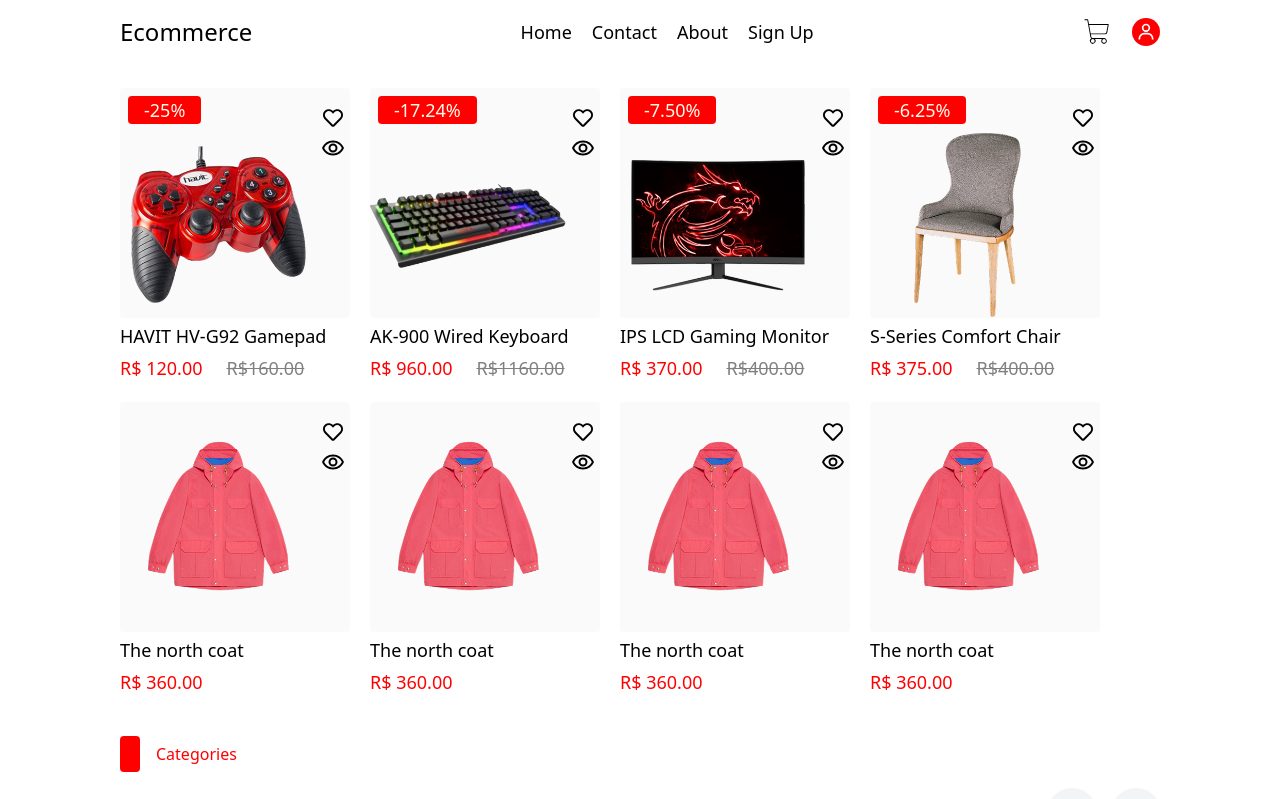
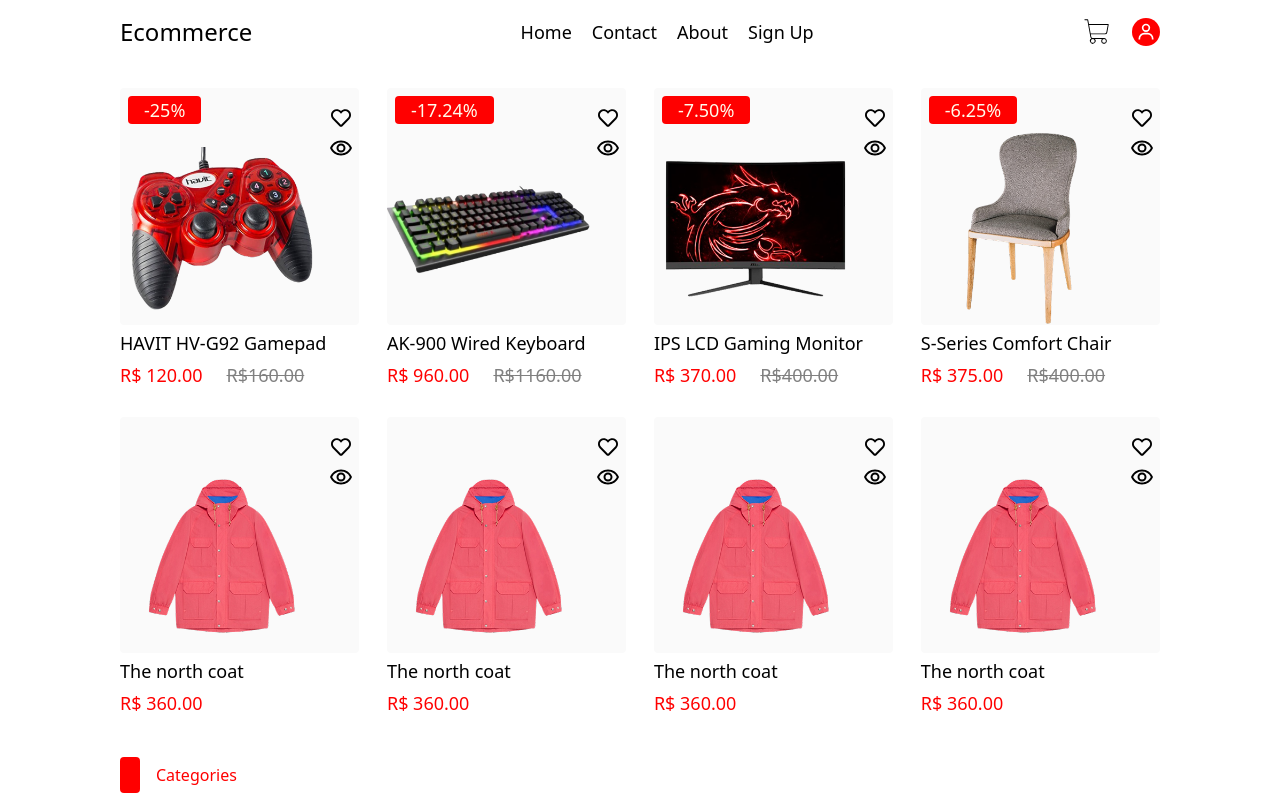
Before and after one commit to bunhakgabriel/Ecommerce-Website, a React (Vite) app: page / in a window 1280 px wide. Shown: the top 799 px of the page. Built offline with nearby package versions, Linux system fonts and the light colour scheme.

Commit message:
feat: corrige estilos componente CardProduto

```diff
--- a/src/App.tsx
+++ b/src/App.tsx
@@ -23,12 +23,12 @@
   };
 
   return (
-    <div className="p-2 sm:p-4 md:px-10 xl:px-30  flex justify-between flex-col gap-10" >
+    <div className="py-2 px-3 sm:p-4 md:px-10 xl:px-30 flex justify-between flex-col gap-10" >
 
       <Navbar />
 
       {/* Seção de produtos */}
-      <div className="flex flex-wrap items-center justify-center md:justify-normal gap-3 sm:gap-5">
+      <div className="flex flex-wrap justify-between gap-y-7">
         {produtos.map(produto => (
           <CardProduto key={produto.id} produto={produto} />
         ))}
--- a/src/components/card-produto/card-produto-component.tsx
+++ b/src/components/card-produto/card-produto-component.tsx
@@ -5,23 +5,23 @@
 
 interface CardProdutoProps {
     produto: IProduto;
+    carrossel?: boolean;
 }
 
-function CardProduto({ produto }: CardProdutoProps) {
+function CardProduto({ produto, carrossel }: CardProdutoProps) {
 
-    const { nome, img, preco, desconto  } = produto
+    const { nome, img, preco, desconto } = produto
+    const classe = carrossel ? '' : 'w-[48%] sm:w-[32%] lg:w-[23%] text-xs sm:text-sm md:text-sm lg:text-lg';
 
     return (
-        <div className="w-[140px] flex flex-col gap-1 text-xs sm:w-[230px] sm:text-lg">
-            <div className="bg-[#FAFAFA] rounded-[4px] flex h-[150px] sm:h-[230px]">
+        <div className={`${classe} flex flex-col gap-1`}>
+            <div className="bg-[#FAFAFA] rounded-[4px] flex">
                 <div className="flex flex-col w-[85%] justify-center">
-                    {desconto != 0 && desconto && (
-                        <div className="w-full text-amber-50 p-2" >
-                            <span className="bg-[#FF0000] px-4 py-[2px] rounded-[4px]" >
-                                {calcularDescontoPercentual(preco, desconto)}
-                            </span>
-                        </div>
-                    )}
+                    <div className={`${desconto != 0 && desconto ? 'opacity-100' : 'opacity-0'} w-full text-amber-50 p-2`} >
+                        <span className="bg-[#FF0000] px-4 py-[2px] rounded-[4px]" >
+                            {calcularDescontoPercentual(preco, (desconto || 0))}
+                        </span>
+                    </div>
                     <img src={img.src} />
                 </div>
                 <div className="flex flex-col items-center w-[15%] gap-2 pt-5">
```
